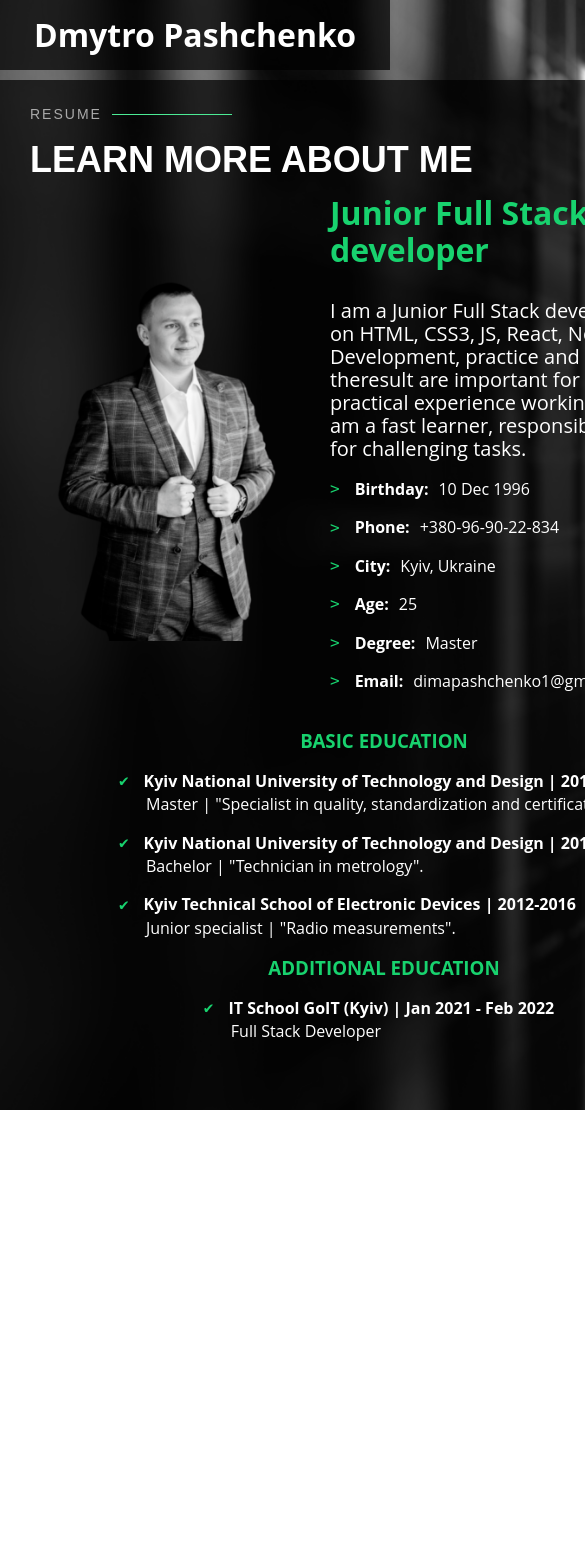
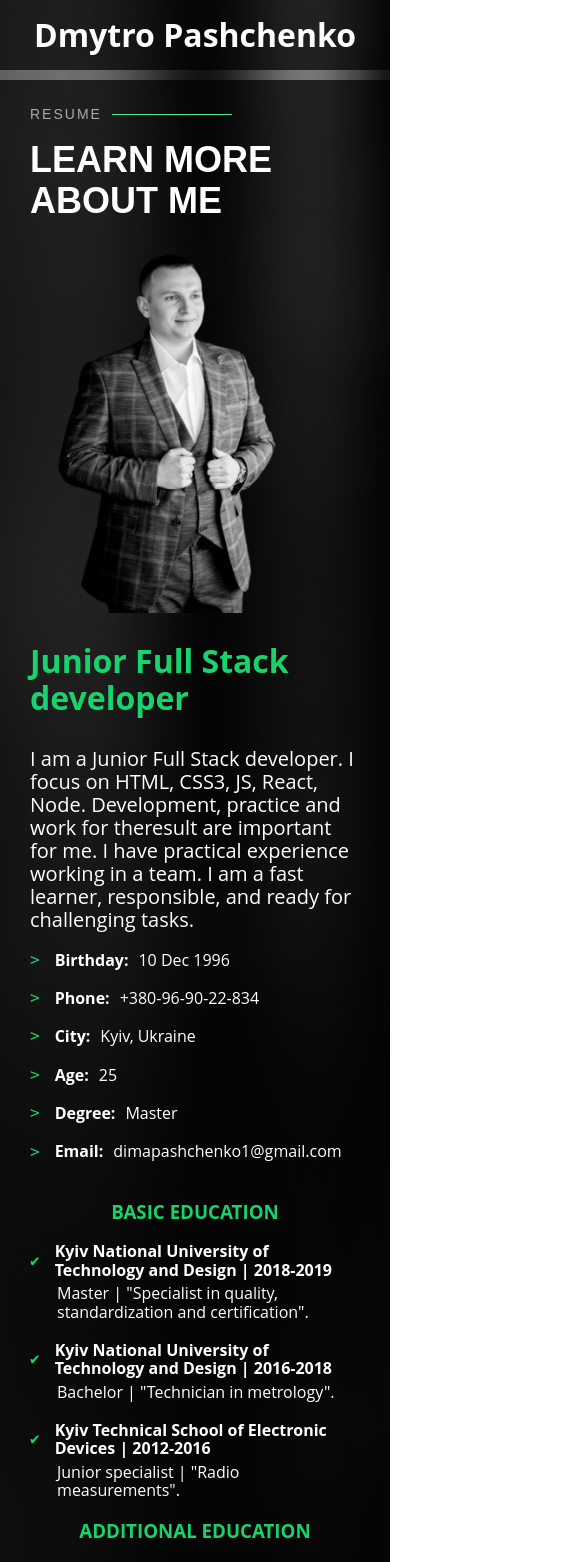
Before and after one commit to dimapashchenko1/resume, a React (Create React App) app: page /resume in a window 390 px wide. Shown: the top 1562 px of the page, 585 px wide, since content can reach past the window. Before the commit the page ends 1110 px from the top, so only its background shows below. Built offline with nearby package versions, Linux system fonts and the light colour scheme.

Commit message:
resume fix

```diff
--- a/src/component/Resume/Resume.module.css
+++ b/src/component/Resume/Resume.module.css
@@ -9,7 +9,7 @@
 
  @media (max-width: 767px) {
     .resume__resumeList{
-        max-width: 768px;
+        max-width: 100%
     }
   }
   @media (max-width: 320px) {
--- a/src/component/ResumeList/ResumeList.module.css
+++ b/src/component/ResumeList/ResumeList.module.css
@@ -120,12 +120,13 @@
   .resume__container {
     padding: 30px;
   }
-  .resume__wrapper {
+
+  .resume__wrapper__img{
     display: flex;
-    flex-direction: row;
     align-items: center;
+    justify-content: center;
+    align-content: center;
   }
-
 
 
   .education__title {
@@ -134,11 +135,14 @@
 }
 @media (max-width: 768px) {
 .education {
-  display: flex;
-  padding: 20px 30px;
+  /* display: flex; */
+  padding: 20px 0px;
   justify-content: center;
   flex-direction: column;
   align-items: center;
+}
+.resume__title {
+  margin-top: 30px;
 }
 }
 @media (min-width: 768px) {
```
Also changed, not shown: src/component/ResumeList/ResumeList.jsx (+6 -6 lines).
